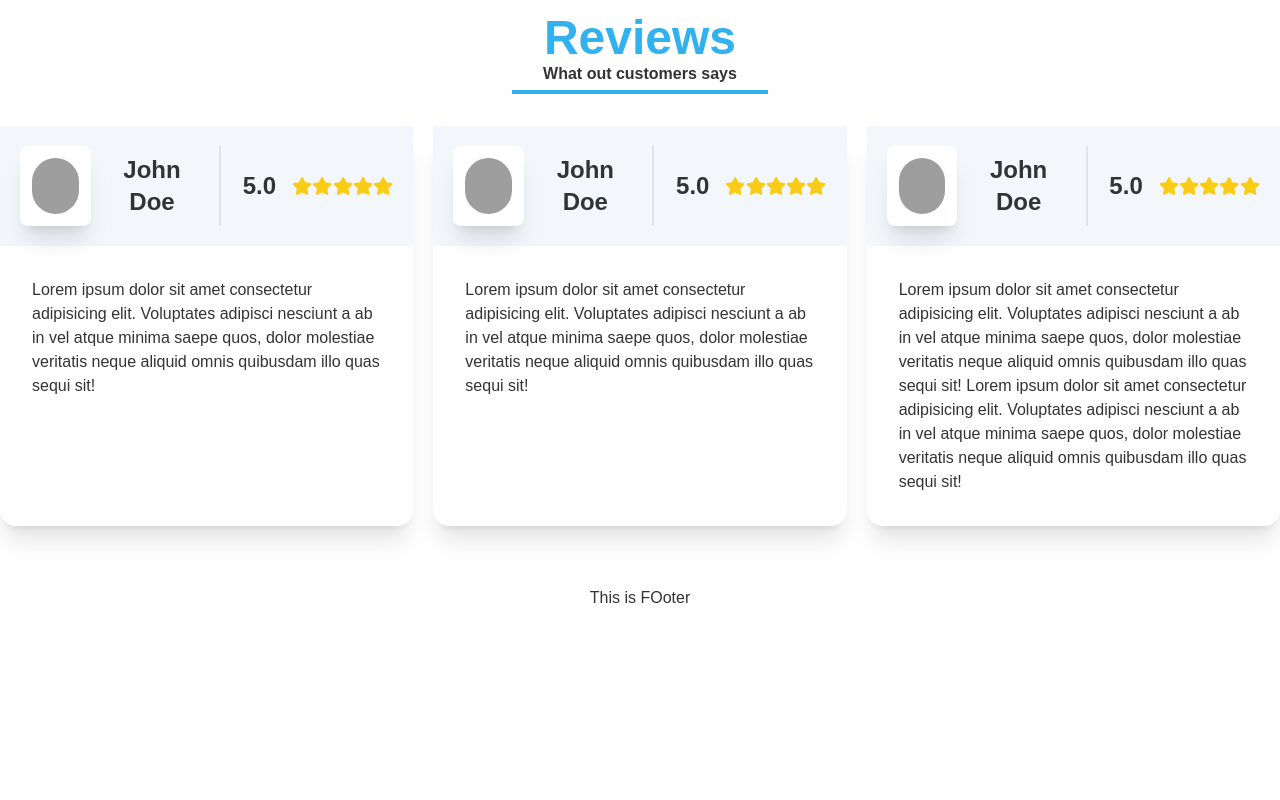
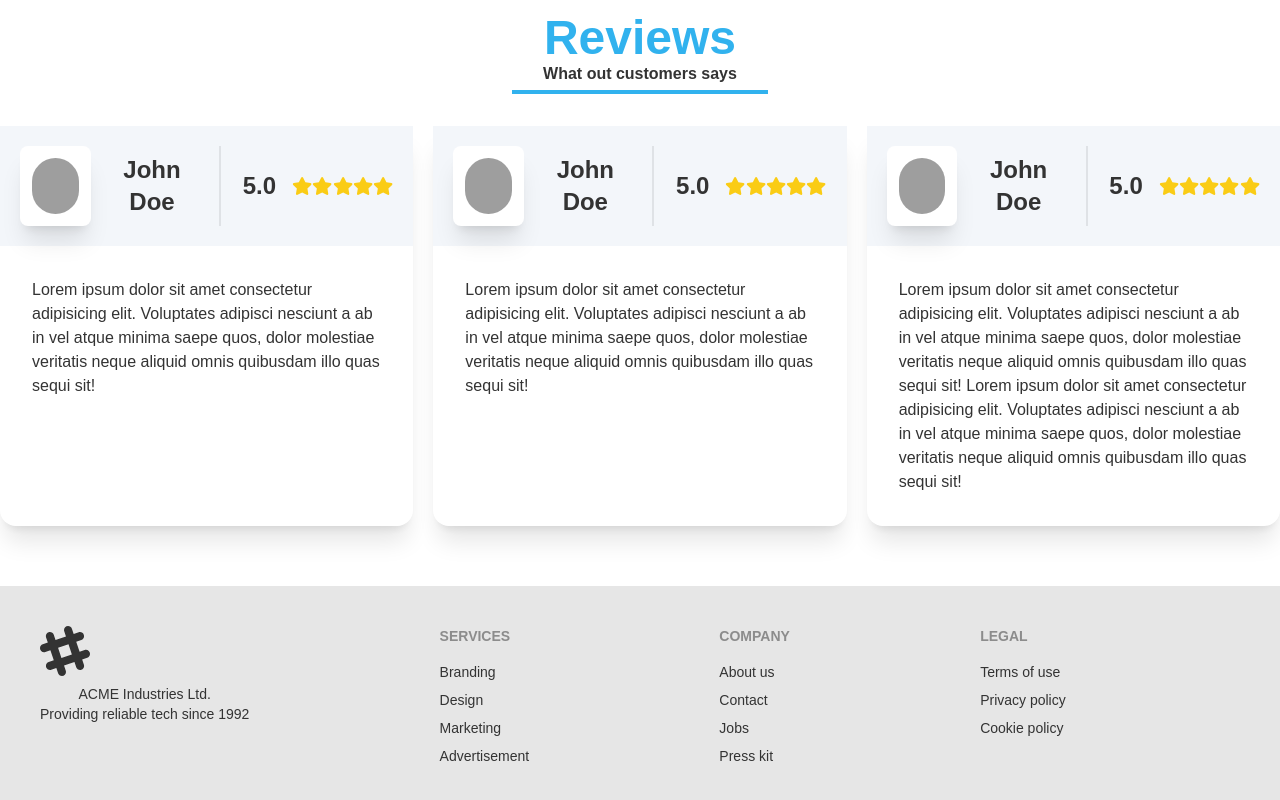
Before and after one commit to masharzy/toptool-client, a React (Create React App) app: page / in a window 1280 px wide. Shown: the part 2358-3158 px from the top of the page. Before the commit the page ends 2968 px from the top, so only its background shows below. Built offline with nearby package versions, Linux system fonts and the light colour scheme; grey boxes are pictures that could not be loaded.

Commit message:
Footer Designing Started

```diff
--- a/src/Pages/Shared/Footer/Footer.js
+++ b/src/Pages/Shared/Footer/Footer.js
@@ -2,9 +2,32 @@
 
 const Footer = () => {
     return (
-        <div>
-            This is FOoter
-        </div>
+<footer class="footer p-10 bg-base-200 text-base-content">
+  <div>
+    <svg width="50" height="50" viewBox="0 0 24 24" xmlns="http://www.w3.org/2000/svg" fill-rule="evenodd" clip-rule="evenodd" class="fill-current"><path d="M22.672 15.226l-2.432.811.841 2.515c.33 1.019-.209 2.127-1.23 2.456-1.15.325-2.148-.321-2.463-1.226l-.84-2.518-5.013 1.677.84 2.517c.391 1.203-.434 2.542-1.831 2.542-.88 0-1.601-.564-1.86-1.314l-.842-2.516-2.431.809c-1.135.328-2.145-.317-2.463-1.229-.329-1.018.211-2.127 1.231-2.456l2.432-.809-1.621-4.823-2.432.808c-1.355.384-2.558-.59-2.558-1.839 0-.817.509-1.582 1.327-1.846l2.433-.809-.842-2.515c-.33-1.02.211-2.129 1.232-2.458 1.02-.329 2.13.209 2.461 1.229l.842 2.515 5.011-1.677-.839-2.517c-.403-1.238.484-2.553 1.843-2.553.819 0 1.585.509 1.85 1.326l.841 2.517 2.431-.81c1.02-.33 2.131.211 2.461 1.229.332 1.018-.21 2.126-1.23 2.456l-2.433.809 1.622 4.823 2.433-.809c1.242-.401 2.557.484 2.557 1.838 0 .819-.51 1.583-1.328 1.847m-8.992-6.428l-5.01 1.675 1.619 4.828 5.011-1.674-1.62-4.829z"></path></svg>
+    <p>ACME Industries Ltd.<br/>Providing reliable tech since 1992</p>
+  </div>
+  <div>
+    <span class="footer-title">Services</span>
+    <a class="link link-hover">Branding</a>
+    <a class="link link-hover">Design</a>
+    <a class="link link-hover">Marketing</a>
+    <a class="link link-hover">Advertisement</a>
+  </div>
+  <div>
+    <span class="footer-title">Company</span>
+    <a class="link link-hover">About us</a>
+    <a class="link link-hover">Contact</a>
+    <a class="link link-hover">Jobs</a>
+    <a class="link link-hover">Press kit</a>
+  </div>
+  <div>
+    <span class="footer-title">Legal</span>
+    <a class="link link-hover">Terms of use</a>
+    <a class="link link-hover">Privacy policy</a>
+    <a class="link link-hover">Cookie policy</a>
+  </div>
+</footer>
     );
 };
 
```
